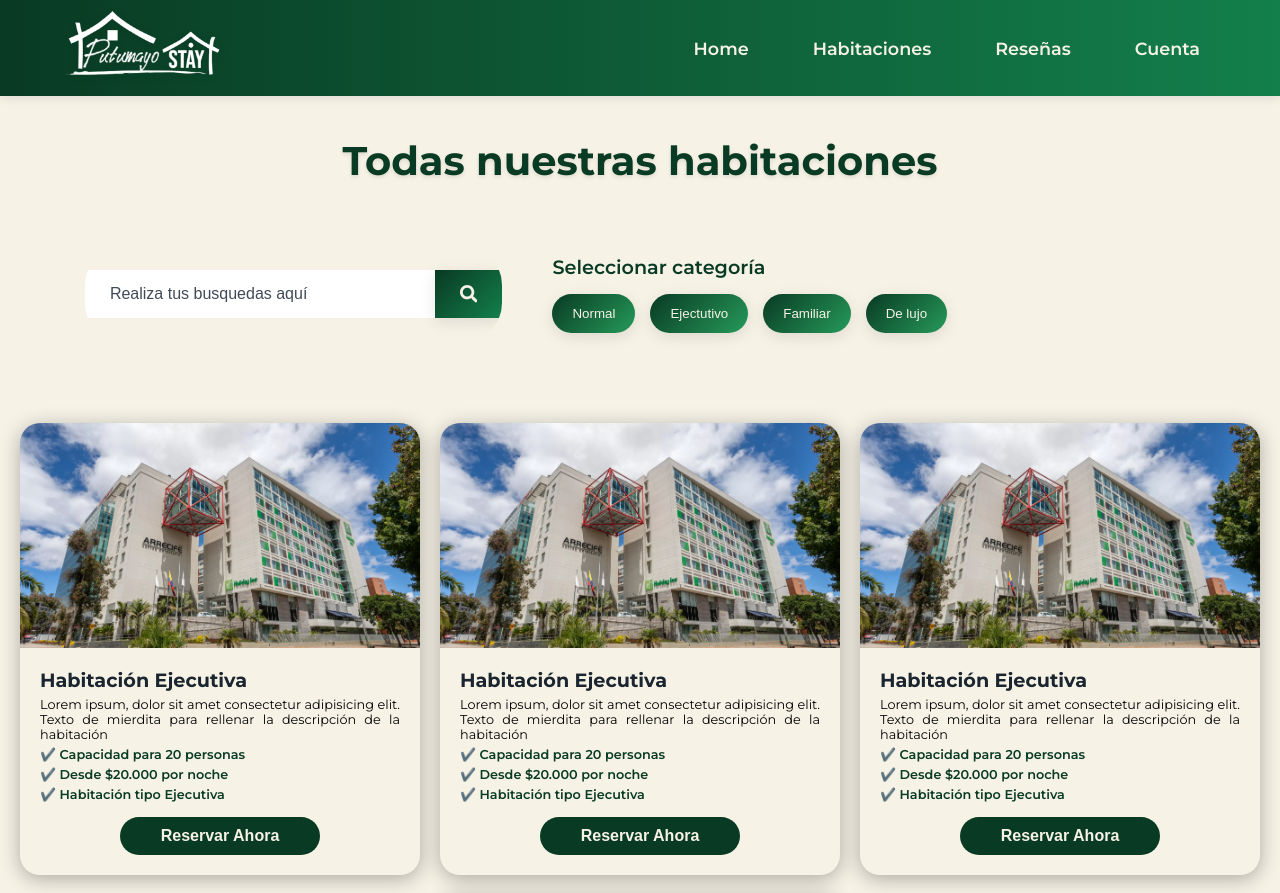
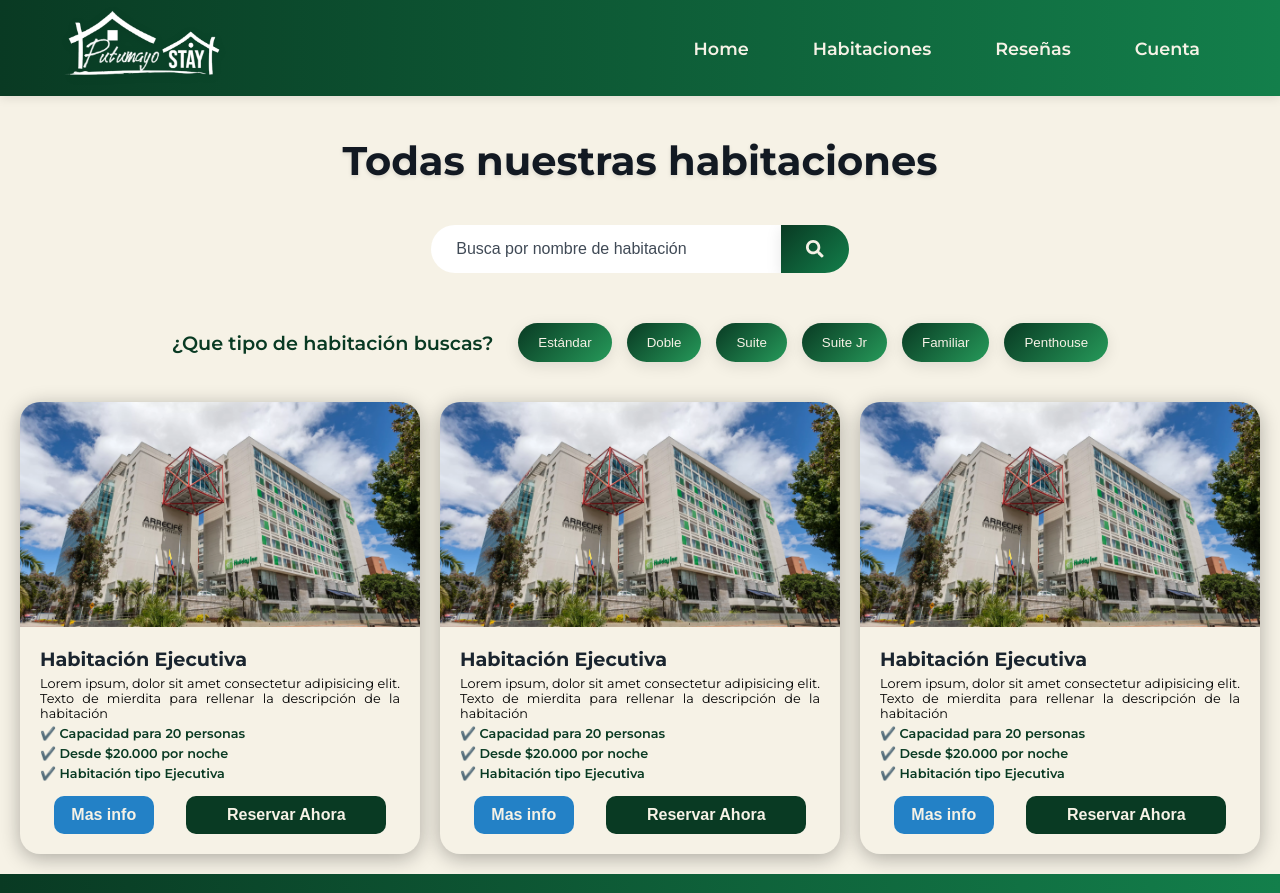
Before and after one commit to Neonwaac/PutumayoStay, a React (Create React App) app in the folder frontend/: page /rooms in a window 1280 px wide. Shown: the top 893 px of the page. Built offline with nearby package versions, Linux system fonts and the light colour scheme; a web font is replaced by a local one.

Commit message:
RoomPage Added

```diff
--- a/frontend/public/index.html
+++ b/frontend/public/index.html
@@ -24,7 +24,7 @@
       work correctly both with client-side routing and a non-root public URL.
       Learn how to configure a non-root public URL by running `npm run build`.
     -->
-    <title>React App</title>
+    <title>Putumayo Stay</title>
   </head>
   <body>
     <noscript>You need to enable JavaScript to run this app.</noscript>
--- a/frontend/src/App.js
+++ b/frontend/src/App.js
@@ -6,6 +6,7 @@ import DashboardPage from './pages/DashboardPage/DashboardPage';
 import RoomsPage from './pages/RoomsPage/RoomsPage';
 import ReviewsPage from './pages/ReviewsPage/ReviewsPage';
 import AboutPage from './pages/AboutPage/AboutPage';
+import RoomPage from './pages/RoomPage/RoomPage';
 function App() {
   return (
     <BrowserRouter>
@@ -16,6 +17,7 @@ function App() {
       <Route path="/dashboard" element={<DashboardPage />} />
       <Route path="*" element={<HomePage />} />
       <Route path="/rooms" element={<RoomsPage />} />
+      <Route path="/rooms/:id" element={<RoomPage/>} />
       <Route path="/reviews" element={<ReviewsPage />} />
       <Route path="/about" element={<AboutPage />} />
     </Routes>
--- a/frontend/src/components/DashboardMenu/DashboardMenu.css
+++ b/frontend/src/components/DashboardMenu/DashboardMenu.css
@@ -1,7 +1,7 @@
 .dashboard-menu {
     width: 100%;
     max-width: 380px;
-    min-height: calc(100vh - 12vh - 200px); /* Ajustado para considerar el navbar y footer */
+    min-height: calc(100vh - 12vh - 200px);
     background: linear-gradient(135deg, var(--ps-color-green1), var(--ps-color-green2));
     display: flex;
     flex-direction: column;
--- a/frontend/src/components/ReviewCard/ReviewCard.css
+++ b/frontend/src/components/ReviewCard/ReviewCard.css
@@ -4,9 +4,14 @@
     height: 100px;
     display: flex;
     border-radius: 20px;
-    padding: 30px 10px;
+    padding: 30px;
     box-shadow: 0 4px 20px rgba(0, 0, 0, 0.2);
     gap: 30px;
+}
+.review-card:hover{
+    box-shadow: 0 4px 20px rgba(0, 0, 0, 0.3);
+    transform: translateY(-5px);
+    transition-duration: 0.2s;
 }
 .review-card-left{
     width: 25%;
@@ -42,10 +47,10 @@
 }
 .review-card-user{
     width: 100%;
-    font-size: 1.5rem;
+    font-size: 1.4rem;
     font-weight: 600;
     text-align: center;
-    color: darkgreen;
+    color: var(--ps-color-green1);
 }
 .review-card-date{
     width: 100%;
@@ -57,17 +62,16 @@
     padding: 10px;
     align-self: center;
     border: none;
-    border-radius: 16px;
-    background: var(--ps-color-gs5);
-    color: var(--ps-color-red2);
-    border: 2px solid var(--ps-color-red2);
-    font-size: 1rem;
+    border-radius: 40px;
+    background: var(--ps-color-red2);
+    color: var(--ps-color-gs5);
+    font-size: 2rem;
     font-weight: 600;
     cursor: pointer;
     transition-duration: 0.2s;
 }
 .review-card-delete-button:hover{
-    background: var(--ps-color-red2);
+    background: var(--ps-color-red1);
     color: var(--ps-color-gs5);
     transition-duration: 0.2s;
 }
--- a/frontend/src/components/ReviewCard/ReviewCard.jsx
+++ b/frontend/src/components/ReviewCard/ReviewCard.jsx
@@ -1,6 +1,6 @@
 import react from "react";
 import './ReviewCard.css';
-
+import { RiDeleteBinFill } from "react-icons/ri";
 function ReviewCard(){
     return(
         <section className="review-card">
@@ -17,7 +17,7 @@ function ReviewCard(){
                 </p>
             </div>
             <button className="review-card-delete-button">
-                Eliminar
+            <RiDeleteBinFill />
             </button>
         </section>
     )
--- a/frontend/src/components/RoomCard/RoomCard.css
+++ b/frontend/src/components/RoomCard/RoomCard.css
@@ -47,13 +47,30 @@
     font-size: 0.8rem;
     color: var(--ps-color-green1)
 }
+.room-card-info-button{
+    width: 100px;
+    margin: 0 auto;
+    margin-top: 10px;
+    padding: 10px;
+    border-radius: 10px;
+    border: none;
+    background: var(--ps-color-blue2);
+    color: var(--ps-color-gs5);
+    font-size: 16px;
+    font-weight: 600;
+    cursor: pointer;
+    transition-duration: 0.2s;
+}
+.room-card-info-button:hover{
+    background: var(--ps-color-blue1);
+    transition-duration: 0.2s;
+}
 .room-card-button {
     width: 200px;
     margin: 0 auto;
     margin-top: 10px;
     padding: 10px;
-    border: none;
-    border-radius: 20px;
+    border-radius: 10px;
     border: none;
     background: var(--ps-color-green1);
     color: var(--ps-color-gs5);
--- a/frontend/src/components/RoomCard/RoomCard.jsx
+++ b/frontend/src/components/RoomCard/RoomCard.jsx
@@ -12,6 +12,7 @@ function RoomCard(){
                 <p className="room-card-info">✔️ Capacidad para 20 personas</p>
                 <p className="room-card-info">✔️ Desde $20.000 por noche</p>
                 <p className="room-card-info">✔️ Habitación tipo Ejecutiva</p>
+                <button className="room-card-info-button">Mas info</button>
                 <button className="room-card-button">Reservar Ahora</button>
             </div>
         </section>
--- a/frontend/src/layouts/RoomsLayout/RoomsLayout.jsx
+++ b/frontend/src/layouts/RoomsLayout/RoomsLayout.jsx
@@ -8,8 +8,6 @@ function RoomsLayout(){
             <RoomCard/>
             <RoomCard/>
             <RoomCard/>
-            <RoomCard/>
-
         </section>
     )
 }
--- /dev/null
+++ b/frontend/src/pages/RoomPage/RoomPage.css
@@ -0,0 +1,4 @@
+.specific-room-page{
+    width: 100%;
+    display: flex;
+}
--- /dev/null
+++ b/frontend/src/pages/RoomPage/RoomPage.jsx
@@ -0,0 +1,19 @@
+import React, { useEffect } from "react";
+import "./RoomPage.css";
+import { useParams } from "react-router-dom";
+import NavigationBar from "../../components/NavigationBar/NavigationBar";
+import AppFooter from "../../components/AppFooter/AppFooter.";
+function RoomPage() {
+  const { id } = useParams();
+  useEffect(() => {
+    console.log("ID de la habitación:", id);
+  }, [id]);
+  return (
+    <section clasName="specific-room-page">
+      <NavigationBar />
+      <div>ROOMPAGE #{id}</div>
+      <AppFooter />
+    </section>
+  );
+}
+export default RoomPage;
--- a/frontend/src/pages/RoomsPage/RoomsPage.css
+++ b/frontend/src/pages/RoomsPage/RoomsPage.css
@@ -9,8 +9,9 @@
 
 .rooms-page-title {
     font-size: 2.5rem;
-    margin: 40px 0;
-    color: var(--ps-color-green1);
+    margin-top: 40px;
+    margin-bottom: 20px;
+    color: var(--ps-color-gs1);
     font-weight: 700;
     text-align: center;
     text-shadow: 0 2px 4px rgba(0, 0, 0, 0.1);
@@ -18,20 +19,17 @@
 
 .rooms-page-filter-container {
     width: 100%;
-    max-width: 1200px;
     display: flex;
     flex-wrap: wrap;
     justify-content: center;
-    gap: 40px;
+    gap: 50px;
     padding: 20px;
-    margin-bottom: 40px;
 }
 
 .rooms-page-filter-search {
     display: flex;
     align-items: center;
     min-width: 320px;
-
     border-radius: 40px;
     overflow: hidden;
 }
@@ -47,7 +45,6 @@
 
 .rooms-page-filter-search-input:focus {
     outline: none;
-    box-shadow: inset 0 0 0 2px var(--ps-color-green2);
 }
 
 .rooms-page-filter-search-input::placeholder {
@@ -75,17 +72,17 @@
 
 .rooms-page-filter-category {
     display: flex;
+    justify-content: center;
     align-items: center;
     flex-wrap: wrap;
     gap: 15px;
-    padding: 10px;
 }
 
 .rooms-page-filter-category-title {
     font-size: 1.2rem;
     color: var(--ps-color-green1);
+    text-align: center;
     font-weight: 600;
-    width: 100%;
     margin-right: 10px;
 }
 
--- a/frontend/src/pages/RoomsPage/RoomsPage.jsx
+++ b/frontend/src/pages/RoomsPage/RoomsPage.jsx
@@ -12,15 +12,17 @@ function RoomsPage() {
             <h1 className="rooms-page-title">Todas nuestras habitaciones</h1>
             <div className="rooms-page-filter-container">
                 <div className="rooms-page-filter-search">
-                    <input className="rooms-page-filter-search-input" type="text" placeholder="Realiza tus busquedas aquí"></input>
+                    <input className="rooms-page-filter-search-input" type="text" placeholder="Busca por nombre de habitación"></input>
                     <button className="rooms-page-filter-search-button"><FaSearch /></button>
                 </div>
                 <div className="rooms-page-filter-category">
-                    <p className="rooms-page-filter-category-title">Seleccionar categoría</p>
-                    <button className="rooms-page-filter-category-option">Normal</button>
-                    <button className="rooms-page-filter-category-option">Ejectutivo</button>
+                    <p className="rooms-page-filter-category-title">¿Que tipo de habitación buscas?</p>
+                    <button className="rooms-page-filter-category-option">Estándar</button>
+                    <button className="rooms-page-filter-category-option">Doble</button>
+                    <button className="rooms-page-filter-category-option">Suite</button>
+                    <button className="rooms-page-filter-category-option">Suite Jr</button>
                     <button className="rooms-page-filter-category-option">Familiar</button>
-                    <button className="rooms-page-filter-category-option">De lujo</button>
+                    <button className="rooms-page-filter-category-option">Penthouse</button>
                 </div>
             </div>
             <RoomsLayout />
```
Also changed, not shown: frontend/src/assets/dark-logo.png (added), 1 other file (tests, documents, lock files or other folders).
